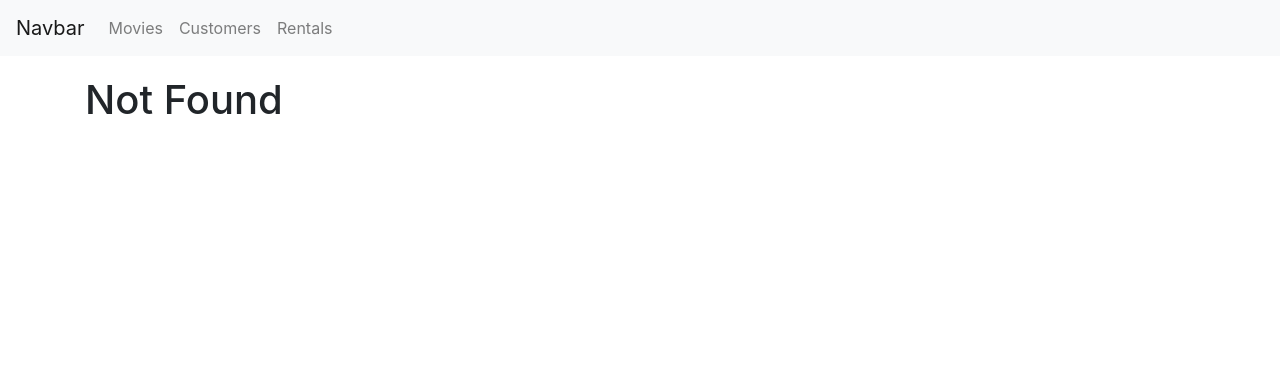
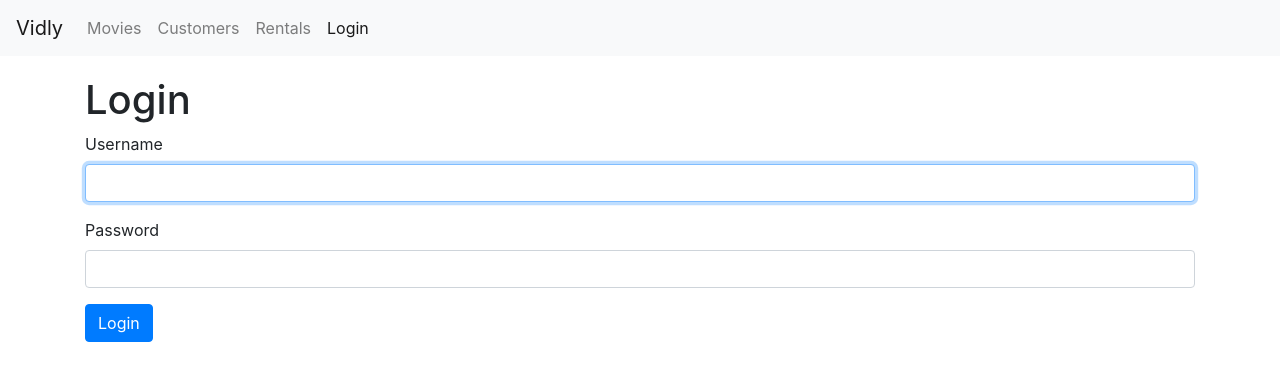
Before and after one commit to nomanaadma/Vidly, a React (Create React App) app: page /login in a window 1280 px wide. Before the commit this address led to /not-found. Shown: the top 380 px of the page. Built offline with nearby package versions, Linux system fonts and the light colour scheme.

Commit message:
Login From, current Refs

```diff
--- a/src/App.js
+++ b/src/App.js
@@ -6,6 +6,7 @@ import Customers from './components/customers';
 import Rentals from './components/rentals';
 import NotFound from './components/notFound';
 import Navbar from './components/navbar';
+import LoginForm from './components/common/loginForm';
 import "./App.css";
 
 function App() {
@@ -14,6 +15,7 @@ function App() {
             <Navbar />
             <main className="container">
                 <Switch>
+                    <Route path="/login" component={LoginForm} />
                     <Route path="/movies/:id" component={MovieForm} />
                     <Route path="/movies" component={Movies} />
                     <Route path="/customers" component={Customers} />
--- /dev/null
+++ b/src/components/common/loginForm.jsx
@@ -0,0 +1,48 @@
+import React, { Component } from "react";
+
+class LoginForm extends Component {
+    username = React.createRef();
+
+    componentDidMount() {
+        // this.username.current.focus();
+    }
+
+    handleSubmit = e => {
+        e.preventDefault();
+
+        // call the server
+        const username = this.username.current.value;
+        console.log("submitted");
+    };
+
+    render() {
+        return (
+            <div>
+                <h1>Login</h1>
+                <form onSubmit={this.handleSubmit}>
+                    <div className="form-group">
+                        <label htmlFor="username">Username</label>
+                        <input
+                            autoFocus
+                            ref={this.username}
+                            id="username"
+                            type="text"
+                            className="form-control"
+                        />
+                    </div>
+                    <div className="form-group">
+                        <label htmlFor="password">Password</label>
+                        <input
+                            id="password"
+                            type="password"
+                            className="form-control"
+                        />
+                    </div>
+                    <button className="btn btn-primary">Login</button>
+                </form>
+            </div>
+        );
+    }
+}
+
+export default LoginForm;
--- a/src/components/navbar.jsx
+++ b/src/components/navbar.jsx
@@ -4,12 +4,13 @@ import { Link, NavLink } from 'react-router-dom';
 const Navbar = () => {
     return (
         <nav className="navbar navbar-expand-lg navbar-light bg-light">
-            <Link className="navbar-brand" to="/">Navbar</Link>
+            <Link className="navbar-brand" to="/">Vidly</Link>
             <div className="collapse navbar-collapse" id="navbarSupportedContent">
                 <ul className="navbar-nav mr-auto">
                     <NavLink to="/movies" className="nav-item nav-link">Movies</NavLink>
                     <NavLink to="/customers" className="nav-item nav-link">Customers</NavLink>
                     <NavLink to="/rentals" className="nav-item nav-link">Rentals</NavLink>
+                    <NavLink to="/login" className="nav-item nav-link">Login</NavLink>
                 </ul>
             </div>
         </nav>
```
